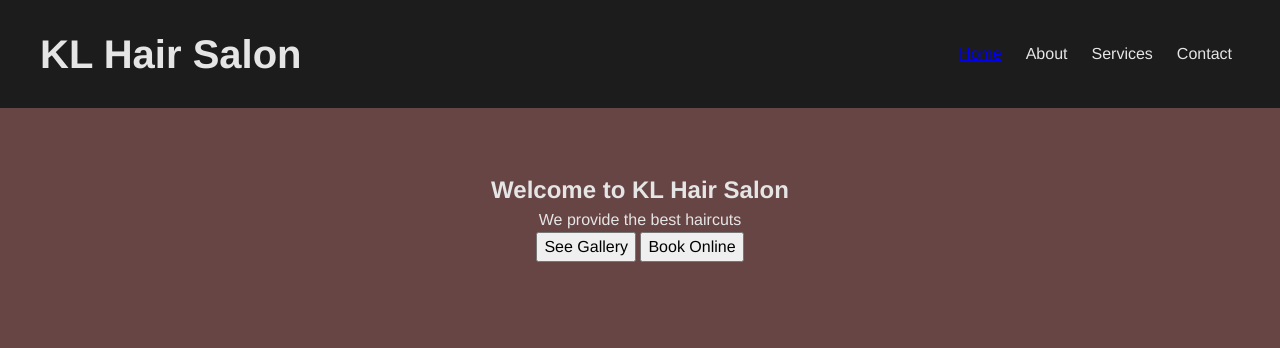
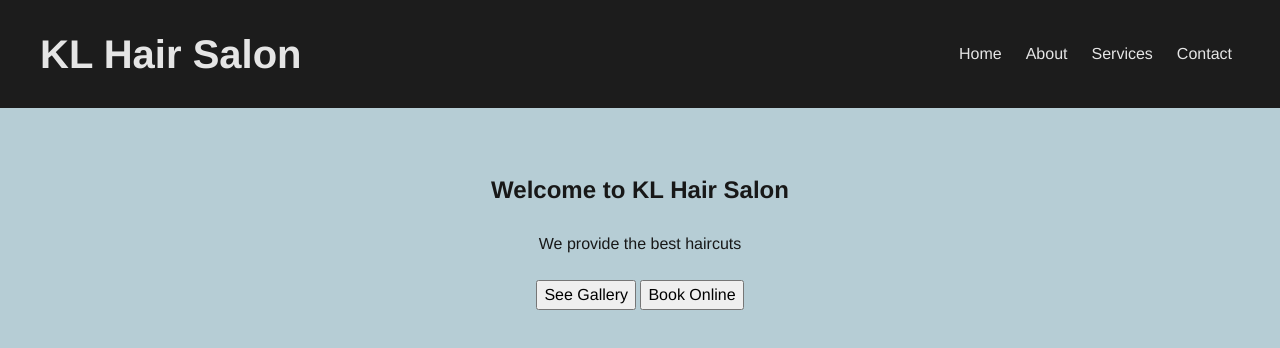
Before and after one commit to Delirium02/KL-hair-salon, a plain HTML site: page index.html in a window 1280 px wide. Drawn offline with Linux system fonts and the light colour scheme.

Commit message:
nav-links styling changes

```diff
--- a/style.css
+++ b/style.css
@@ -57,6 +57,7 @@ h1, h2, h3, h4, h5, h6 {
     --accent-color: #f5a623;
     --background-color: #1c1c1c;
     --text-color: rgb(229, 229, 229);
+    --dark-text-color: rgb(24, 24, 24);
 }
 
 body {
@@ -65,6 +66,10 @@ body {
     color: #333;
     margin: 0;
     padding: 0;
+}
+
+.container {
+  text-align: center;
 }
 
 #navbar {
@@ -92,10 +97,31 @@ body {
     gap: 1.5rem;
 }
 
+.nav-links a {
+  display: inline-block;
+  text-decoration: none;
+  color: var(--text-color);
+  transition: transform 0.2s ease, color 0.2s ease;
+}
+
+.nav-links a:hover {
+  text-decoration: underline;
+  transform: scale(1.05);
+  color: var(--accent-color);
+  cursor: pointer;
+}
+
+.nav-links a:active {
+  transform: scale(0.95);
+}
+
 .section-1 {
     height: 100vh;
-    background-color: #684545;
-    color: var(--text-color);
+    background-color: #b6cdd5;
+    color: var(--dark-text-color);
     padding: 4rem 2rem;
-    text-align: center;
 }
+
+p {
+  padding: 1.5rem;
+}
```
